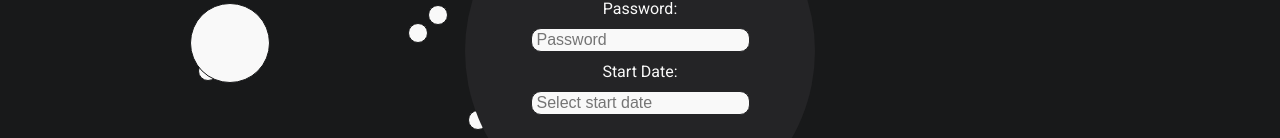
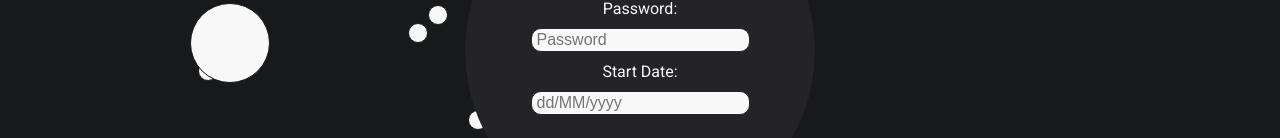
Before and after one commit to Wallenborg/clean, a Next.js app: page /sign-up in a window 1280 px wide. Shown: the part 662-800 px from the top of the page. Built offline with nearby package versions, Linux system fonts and the light colour scheme; no server answers; a web font is replaced by a local one.

Commit message:
add placeholderText="dd/MM/yyyy" in all date fileds

```diff
--- a/components/profile-container/ProfileContainer.jsx
+++ b/components/profile-container/ProfileContainer.jsx
@@ -118,7 +118,7 @@ export default function ProfileContainer({ onClose }) {
             selected={newStartDate}
             onChange={handleDateChange}
             dateFormat="dd/MM/yyyy"
-            placeholderText="Select new start date"
+            placeholderText="dd/MM/yyyy"
             className="input-field"
           />
         </div>
--- a/components/sign-up-form/SignUpForm.jsx
+++ b/components/sign-up-form/SignUpForm.jsx
@@ -220,7 +220,7 @@ export default function SignUpForm({ onSuccess }) {
           rules={{ required: "All fields must be completed." }}
           render={({ field }) => (
             <DatePicker
-              placeholderText="Select start date"
+              placeholderText="dd/MM/yyyy"
               onChange={(date) => field.onChange(date)}
               selected={field.value}
               dateFormat="dd/MM/yyyy"
```
